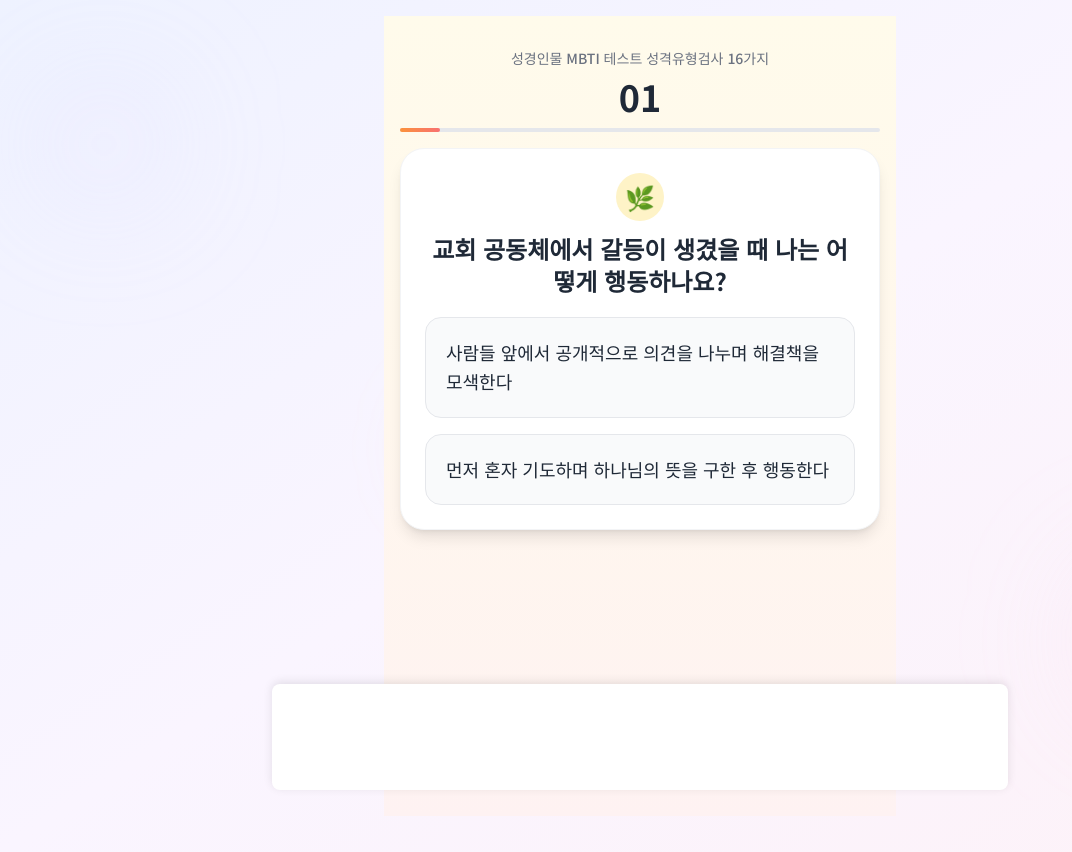
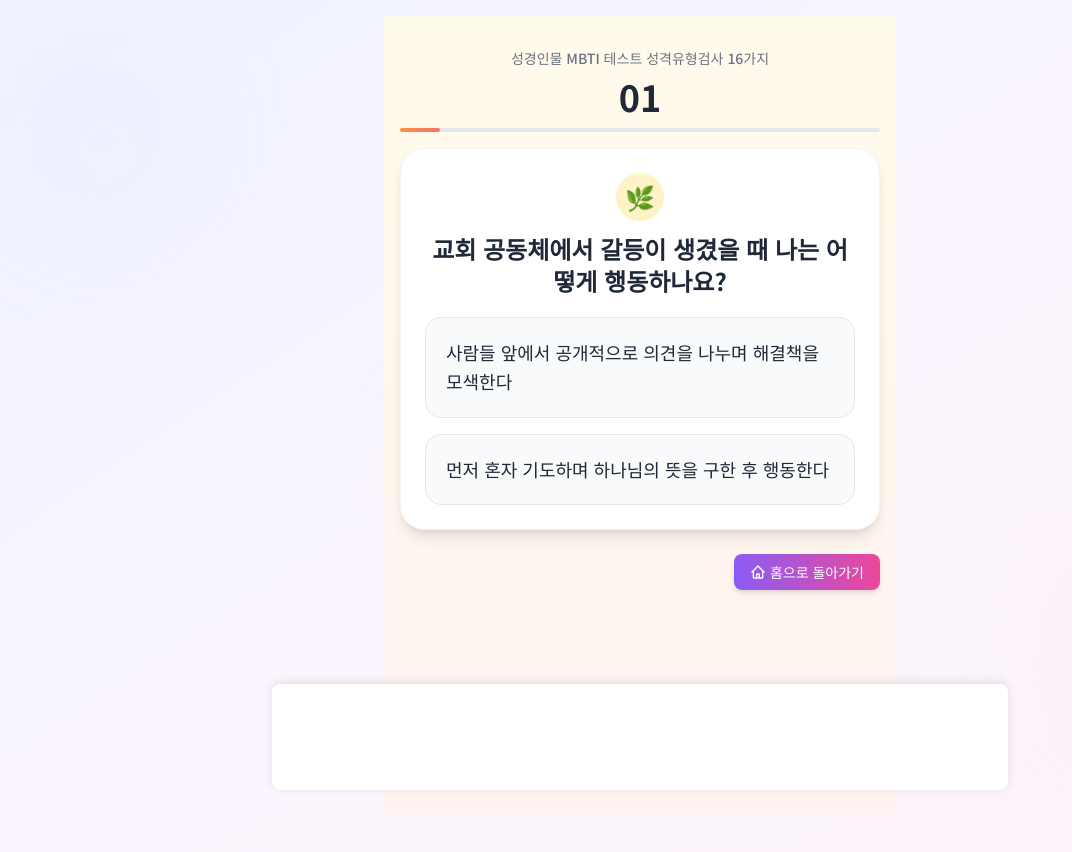
Before and after one commit to angibeom0985-arch/b-mbti_test, a React (Vite) app: page / in a window 1280 px wide. Both pictures are taken after a click on the button 640 px from the left and 296 px from the top of the page. Shown: the whole page, without its empty margins (0-1072 px from the left). Built offline with nearby package versions, Linux system fonts and the light colour scheme.

Commit message:
Add 'Go to Home' button on first question of each test

```diff
--- a/MbtiTestApp.tsx
+++ b/MbtiTestApp.tsx
@@ -239,7 +239,14 @@ const App: React.FC = () => {
         setGameState("result");
       }
     },
-    [scores, currentQuestionIndex, calculateResult, currentQuestions.length, selectedVersion, answerHistory]
+    [
+      scores,
+      currentQuestionIndex,
+      calculateResult,
+      currentQuestions.length,
+      selectedVersion,
+      answerHistory,
+    ]
   );
 
   const currentView = useMemo(() => {
@@ -250,6 +257,7 @@ const App: React.FC = () => {
             question={currentQuestions[currentQuestionIndex]}
             onAnswer={handleAnswerSelect}
             onPrevious={handlePreviousQuestion}
+            onHome={() => setGameState("start")}
             currentQuestion={currentQuestionIndex + 1}
             totalQuestions={currentQuestions.length}
           />
--- a/components/QuizScreen.tsx
+++ b/components/QuizScreen.tsx
@@ -1,17 +1,24 @@
-
-import React, { useState } from 'react';
-import type { Question, Dichotomy } from '../types';
-import ProgressBar from './ProgressBar';
+import React, { useState } from "react";
+import type { Question, Dichotomy } from "../types";
+import ProgressBar from "./ProgressBar";
 
 interface QuizScreenProps {
   question: Question;
   onAnswer: (type: Dichotomy) => void;
   onPrevious?: () => void;
+  onHome?: () => void;
   currentQuestion: number;
   totalQuestions: number;
 }
 
-const QuizScreen: React.FC<QuizScreenProps> = ({ question, onAnswer, onPrevious, currentQuestion, totalQuestions }) => {
+const QuizScreen: React.FC<QuizScreenProps> = ({
+  question,
+  onAnswer,
+  onPrevious,
+  onHome,
+  currentQuestion,
+  totalQuestions,
+}) => {
   const [selectedAnswer, setSelectedAnswer] = useState<number | null>(null);
 
   const handleAnswer = (type: Dichotomy, index: number) => {
@@ -23,7 +30,10 @@ const QuizScreen: React.FC<QuizScreenProps> = ({ question, onAnswer, onPrevious,
     }, 200);
   };
   return (
-    <div className="min-h-screen bg-gradient-to-b from-amber-50 via-orange-50 to-red-50 flex items-start justify-center pt-8 px-4" style={{ paddingBottom: "90px" }}>
+    <div
+      className="min-h-screen bg-gradient-to-b from-amber-50 via-orange-50 to-red-50 flex items-start justify-center pt-8 px-4"
+      style={{ paddingBottom: "90px" }}
+    >
       <div className="w-full max-w-lg mx-auto">
         {/* 프로그레스 헤더 - 여백 줄임 */}
         <div className="text-center mb-4">
@@ -31,7 +41,7 @@ const QuizScreen: React.FC<QuizScreenProps> = ({ question, onAnswer, onPrevious,
             성경인물 MBTI 테스트 성격유형검사 16가지
           </div>
           <div className="text-4xl font-bold text-gray-800 mb-3">
-            {String(currentQuestion).padStart(2, '0')}
+            {String(currentQuestion).padStart(2, "0")}
           </div>
           <div className="w-full bg-gray-200 rounded-full h-1 mb-4">
             <div
@@ -61,8 +71,8 @@ const QuizScreen: React.FC<QuizScreenProps> = ({ question, onAnswer, onPrevious,
                 onClick={() => handleAnswer(answer.type, index)}
                 className={`w-full p-5 text-left rounded-2xl text-gray-800 font-medium text-lg leading-relaxed transition-all duration-300 ease-out transform focus:outline-none focus:ring-2 focus:ring-amber-300 ${
                   selectedAnswer === index
-                    ? 'bg-amber-100 border-amber-300 scale-[1.01] shadow-md'
-                    : 'bg-gray-50 hover:bg-amber-50 border-gray-200 hover:border-amber-200 hover:scale-[1.01] active:scale-[0.99]'
+                    ? "bg-amber-100 border-amber-300 scale-[1.01] shadow-md"
+                    : "bg-gray-50 hover:bg-amber-50 border-gray-200 hover:border-amber-200 hover:scale-[1.01] active:scale-[0.99]"
                 } border`}
               >
                 {answer.text}
@@ -71,20 +81,56 @@ const QuizScreen: React.FC<QuizScreenProps> = ({ question, onAnswer, onPrevious,
           </div>
         </div>
 
-        {/* 이전 질문 버튼을 답변지 아래로 이동 */}
-        {currentQuestion > 1 && onPrevious && (
-          <div className="flex justify-start">
+        {/* 이전 질문 버튼과 홈으로 돌아가기 버튼 */}
+        <div className="flex justify-between items-center">
+          {/* 이전 버튼 */}
+          {currentQuestion > 1 && onPrevious ? (
             <button
               onClick={onPrevious}
               className="flex items-center px-3 py-2 text-sm font-medium text-gray-600 hover:text-gray-800 bg-white hover:bg-gray-50 rounded-lg border border-gray-300 hover:border-gray-400 transition-all duration-200 shadow-sm"
             >
-              <svg className="w-4 h-4 mr-1" fill="none" stroke="currentColor" viewBox="0 0 24 24">
-                <path strokeLinecap="round" strokeLinejoin="round" strokeWidth={2} d="M15 19l-7-7 7-7" />
+              <svg
+                className="w-4 h-4 mr-1"
+                fill="none"
+                stroke="currentColor"
+                viewBox="0 0 24 24"
+              >
+                <path
+                  strokeLinecap="round"
+                  strokeLinejoin="round"
+                  strokeWidth={2}
+                  d="M15 19l-7-7 7-7"
+                />
               </svg>
               이전
             </button>
-          </div>
-        )}
+          ) : (
+            <div></div>
+          )}
+
+          {/* 홈으로 돌아가기 버튼 - 첫 번째 질문에만 표시 */}
+          {currentQuestion === 1 && onHome && (
+            <button
+              onClick={onHome}
+              className="flex items-center px-4 py-2 text-sm font-medium text-white bg-gradient-to-r from-violet-500 to-pink-500 hover:from-violet-600 hover:to-pink-600 rounded-lg transition-all duration-200 shadow-md hover:shadow-lg"
+            >
+              <svg
+                className="w-4 h-4 mr-1"
+                fill="none"
+                stroke="currentColor"
+                viewBox="0 0 24 24"
+              >
+                <path
+                  strokeLinecap="round"
+                  strokeLinejoin="round"
+                  strokeWidth={2}
+                  d="M3 12l2-2m0 0l7-7 7 7M5 10v10a1 1 0 001 1h3m10-11l2 2m-2-2v10a1 1 0 01-1 1h-3m-6 0a1 1 0 001-1v-4a1 1 0 011-1h2a1 1 0 011 1v4a1 1 0 001 1m-6 0h6"
+                />
+              </svg>
+              홈으로 돌아가기
+            </button>
+          )}
+        </div>
       </div>
     </div>
   );
```
